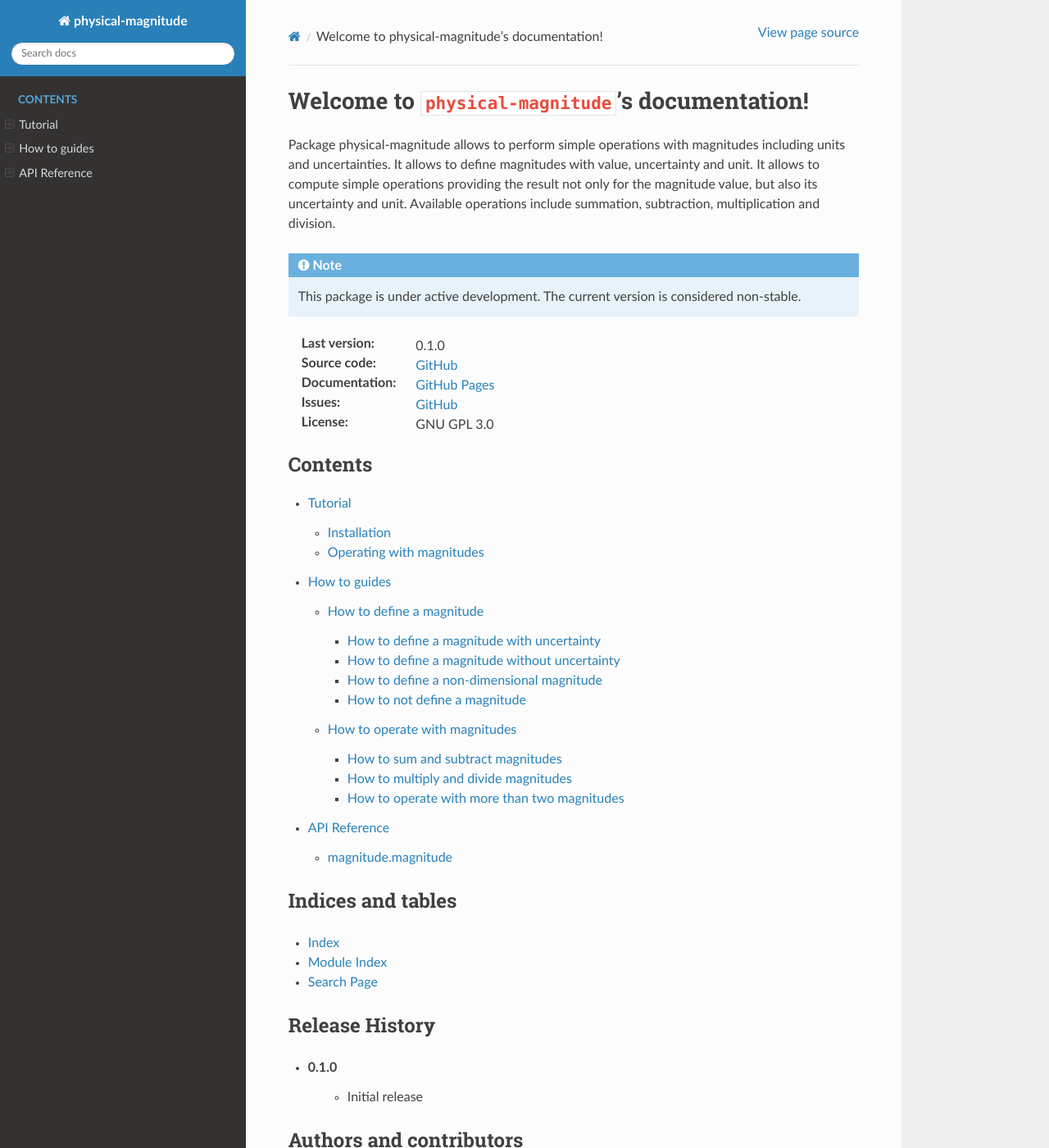
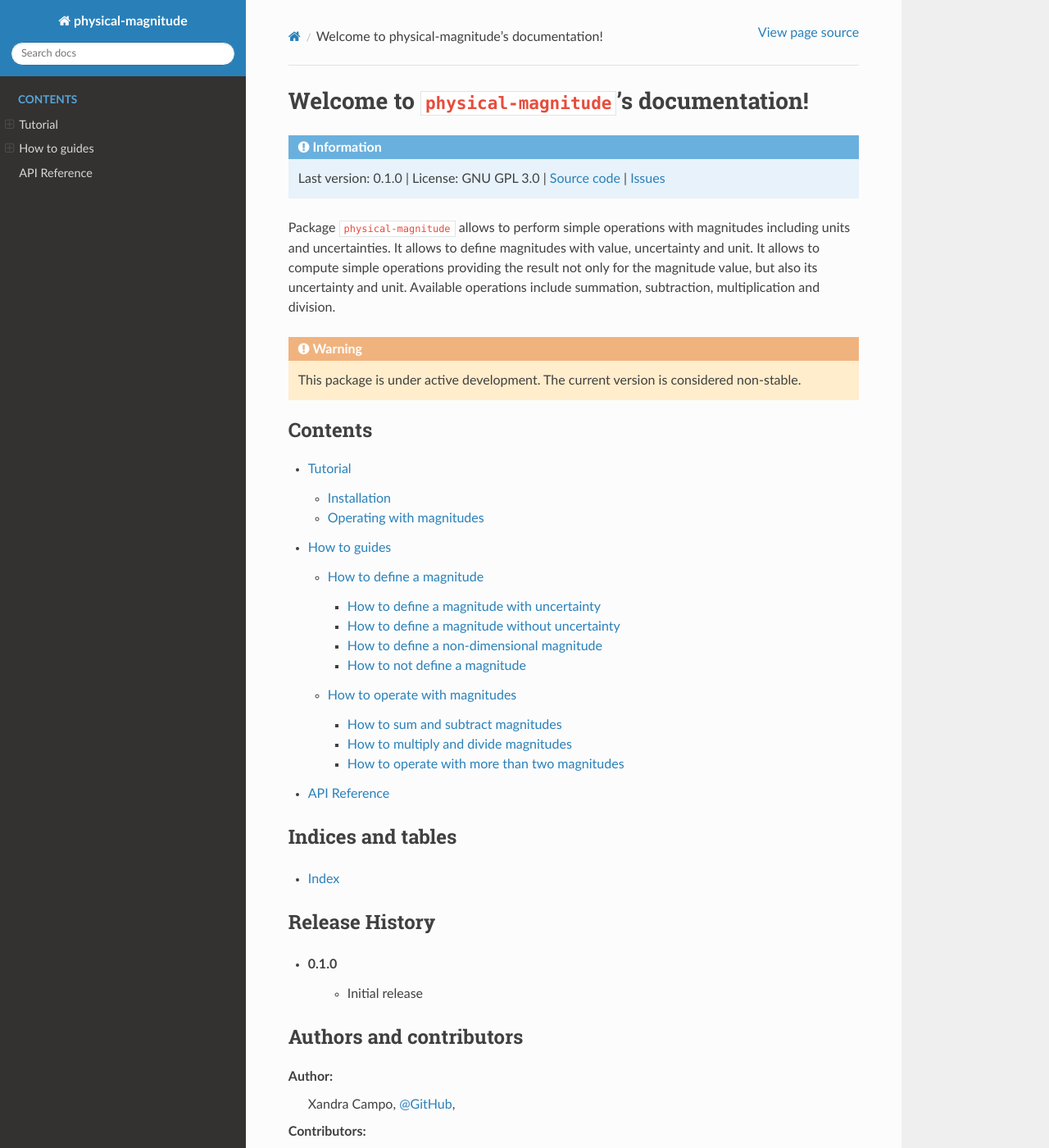
Before and after one commit to xandratxan/physical-magnitude, a Sphinx documentation site: the page built from docs/source/index.rst, in a window 1280 px wide and 1400 px high. Shown: the whole window at 82% size. Built offline with Sphinx 7.4.7 and the Read the Docs theme 2.0.0, drawn with Linux system fonts in a browser that asks for light colours.

Commit message:
Format corrections in documentation

```diff
--- a/docs/source/api.rst
+++ b/docs/source/api.rst
@@ -3,8 +3,5 @@
 
 This part of the documentation covers all the public interfaces of ``physical-magnitude``.
 
-magnitude.magnitude
--------------------
-
-.. automodule:: magnitude.magnitude
+.. autoclass:: magnitude.magnitude.Magnitude
    :members:
--- a/docs/source/index.rst
+++ b/docs/source/index.rst
@@ -1,16 +1,14 @@
 Welcome to ``physical-magnitude``'s documentation!
 ==================================================
 
-Package physical-magnitude allows to perform simple operations with magnitudes including units and uncertainties. It allows to define magnitudes with value, uncertainty and unit. It allows to compute simple operations providing the result not only for the magnitude value, but also its uncertainty and unit. Available operations include summation, subtraction, multiplication and division.
+.. admonition:: Information
 
-.. note::
+   Last version: 0.1.0 | License: GNU GPL 3.0 |    `Source code <https://github.com/xandratxan/physical-magnitude>`_ | `Issues <https://github.com/xandratxan/physical-magnitude/issues>`_
+
+Package ``physical-magnitude`` allows to perform simple operations with magnitudes including units and uncertainties. It allows to define magnitudes with value, uncertainty and unit. It allows to compute simple operations providing the result not only for the magnitude value, but also its uncertainty and unit. Available operations include summation, subtraction, multiplication and division.
+
+.. warning::
    This package is under active development. The current version is considered non-stable.
-
-:Last version: 0.1.0
-:Source code: `GitHub <https://github.com/xandratxan/physical-magnitude>`_
-:Documentation: `GitHub Pages <https://xandratxan.github.io/metpy/docs/physical-magnitude/index.html>`_
-:Issues: `GitHub <https://github.com/xandratxan/physical-magnitude/issues>`_
-:License: GNU GPL 3.0
 
 .. toctree::
    tutorial
@@ -23,8 +21,6 @@
 ------------------
 
 * :ref:`genindex`
-* :ref:`modindex`
-* :ref:`search`
 
 Release History
 ---------------
```
Also changed, not shown: README.md (+1 -1 lines), docs/source/tutorial.rst (+7 -5 lines).
